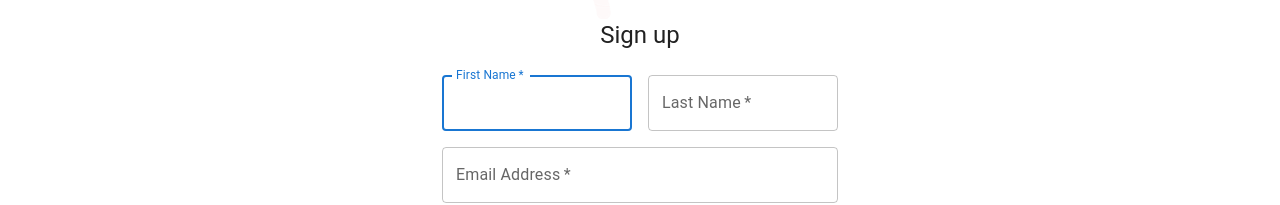
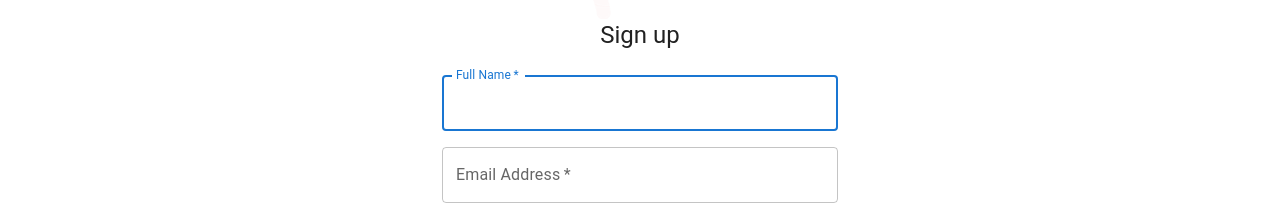
Before and after one commit to KoshikaDul1999/Rockvin-Cafe-Web-Application, a React (Create React App) app in the folder FrontEnd/: page /register in a window 1280 px wide. Shown: the part 215-420 px from the top of the page. Built offline with nearby package versions, Linux system fonts and the light colour scheme; no server answers.

Commit message:
updated
Co-Authored-By: Hansini98-R <104292861+Hansini98-R@users.noreply.github.com>

```diff
--- a/FrontEnd/src/Register/index.js
+++ b/FrontEnd/src/Register/index.js
@@ -19,8 +19,7 @@ import {useNavigate} from 'react-router-dom';
 
 function SignUp() {
   const [formData, setFormData] = useState({
-    firstName: '',
-    lastName: '',
+    fullName: '',
     email: '',
     password: ''
   });
@@ -75,28 +74,16 @@ function SignUp() {
           </Typography>
           <Box component="form" noValidate onSubmit={handleSubmit} sx={{ mt: 3 }}>
             <Grid container spacing={2}>
-              <Grid item xs={12} sm={6}>
+              <Grid item xs={12} >
                 <TextField
                   autoComplete="given-name"
-                  name="firstName"
+                  name="fullName"
                   required
                   fullWidth
-                  id="firstName"
-                  label="First Name"
+                  id="fullName"
+                  label="Full Name"
                   autoFocus
-                  value={formData.firstName}
-                  onChange={handleChange}
-                />
-              </Grid>
-              <Grid item xs={12} sm={6}>
-                <TextField
-                  required
-                  fullWidth
-                  id="lastName"
-                  label="Last Name"
-                  name="lastName"
-                  autoComplete="family-name"
-                  value={formData.lastName}
+                  value={formData.fullName}
                   onChange={handleChange}
                 />
               </Grid>
```
Also changed, not shown: 1 other file (tests, documents, lock files or other folders).
